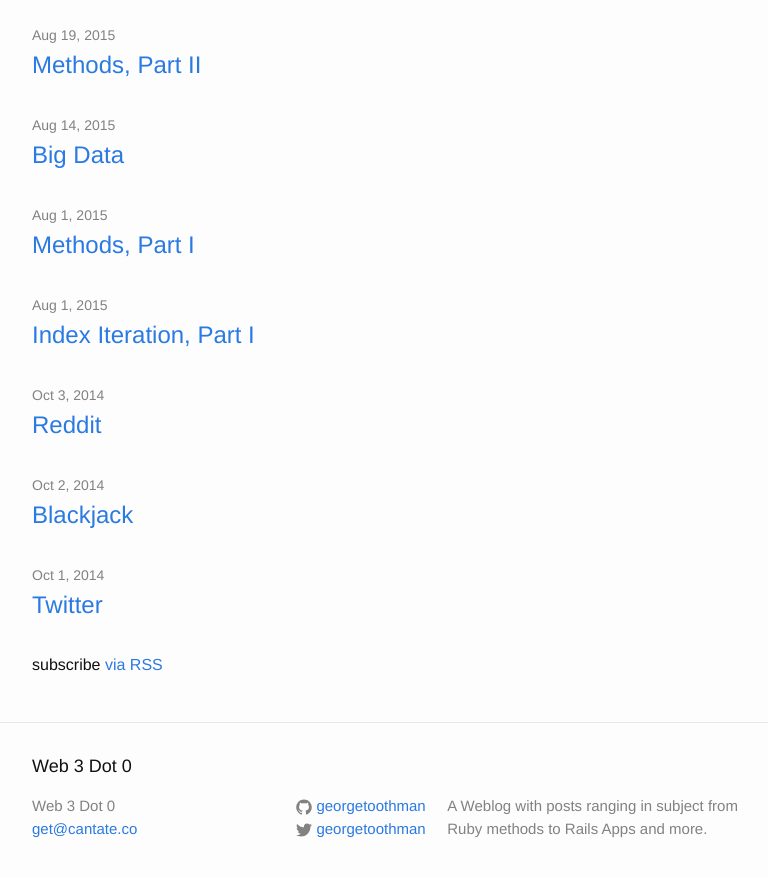
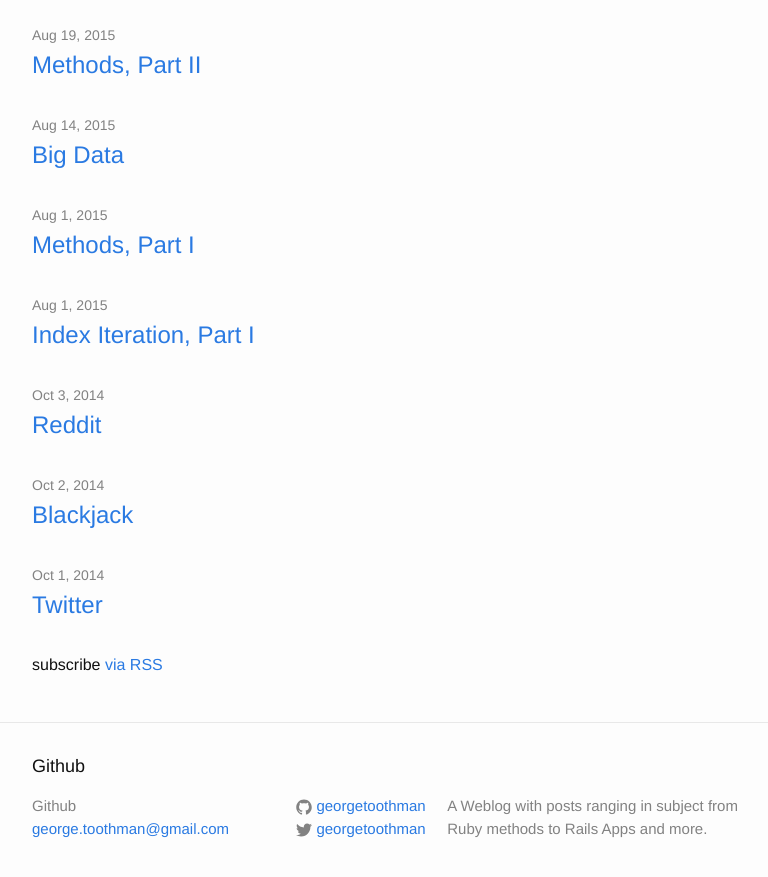
Before and after one commit to georgetoothman/cantate.github.io, a Jekyll site: the page built from index.html, in a window 1280 px wide and 900 px high, scrolled down 1914 px. Shown: the top 877 px of the window, without its empty margins (238-1006 px from the left). Built offline with Jekyll 4.4.1, drawn with Linux system fonts in a browser that asks for light colours.

Commit message:
Update _config.yml

```diff
--- a/_config.yml
+++ b/_config.yml
@@ -1,5 +1,5 @@
-title: Web 3 Dot 0
-email: get@cantate.co
+title: Github
+email: george.toothman@gmail.com
 description: A Weblog with posts ranging in subject from Ruby methods to Rails Apps and more.
 baseurl: ""
 url: "https://georgetoothman.github.io"
```
